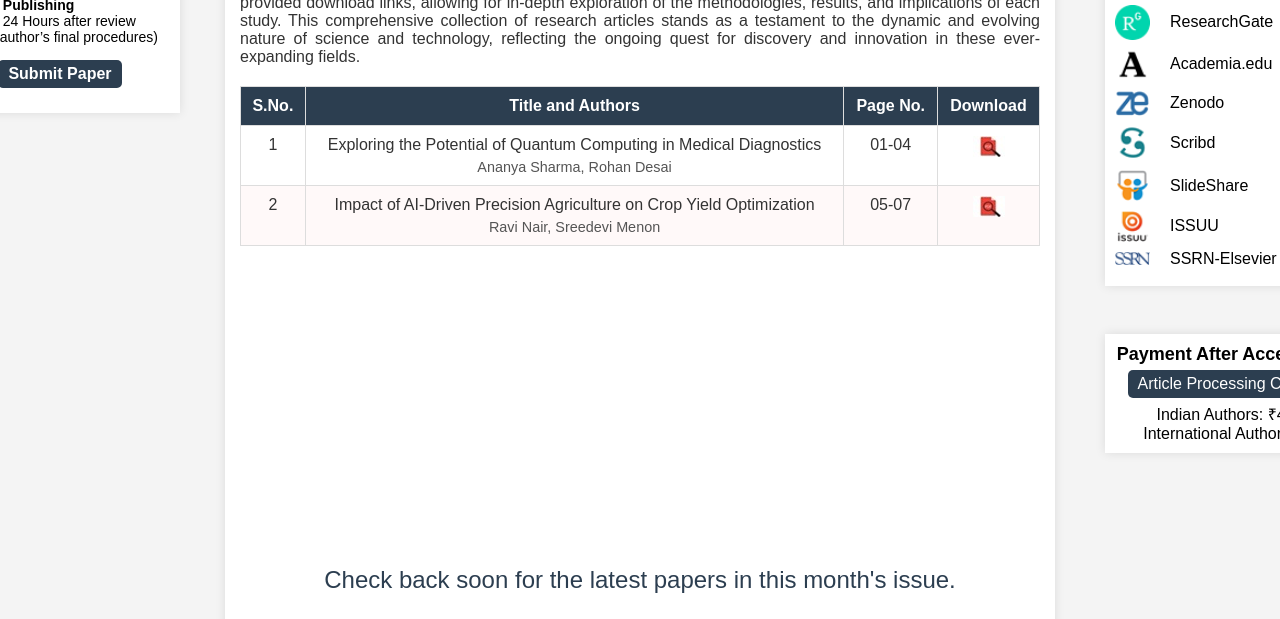
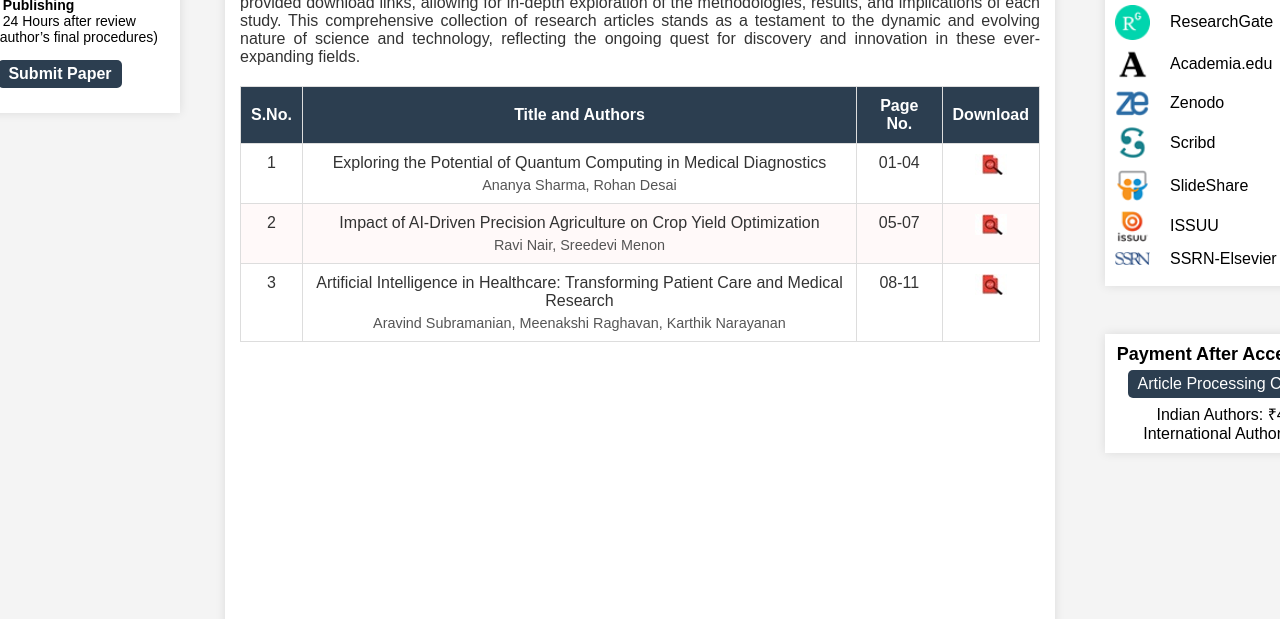
Before and after one commit to ajrst-publications/ajrst-publications.github.io, a plain HTML site: page current-issue.html in a window 1280 px wide. Shown: the part 481-1100 px from the top of the page. Drawn offline with Linux system fonts and the light colour scheme.

Commit message:
Update current-issue.html

```diff
--- a/current-issue.html
+++ b/current-issue.html
@@ -110,6 +110,17 @@
               <td>05-07</td>
               <td>
                 <a href="Papers/Current-Issue/AJRST_vol01_issue01_pp05-07.pdf">
+                  <img src="Images/icon_pdf.gif" alt="PDF">
+                </a>
+              </td>
+            </tr>
+              <td>3</td>
+              <td>Artificial Intelligence in Healthcare: Transforming Patient Care and Medical Research <br>
+                <span class="author">Aravind Subramanian, Meenakshi Raghavan, Karthik Narayanan</span>
+              </td>
+              <td>08-11</td>
+              <td>
+                <a href="Papers/Current-Issue/AJRST_vol01_issue01_pp08-11.pdf">
                   <img src="Images/icon_pdf.gif" alt="PDF">
                 </a>
               </td>
```
